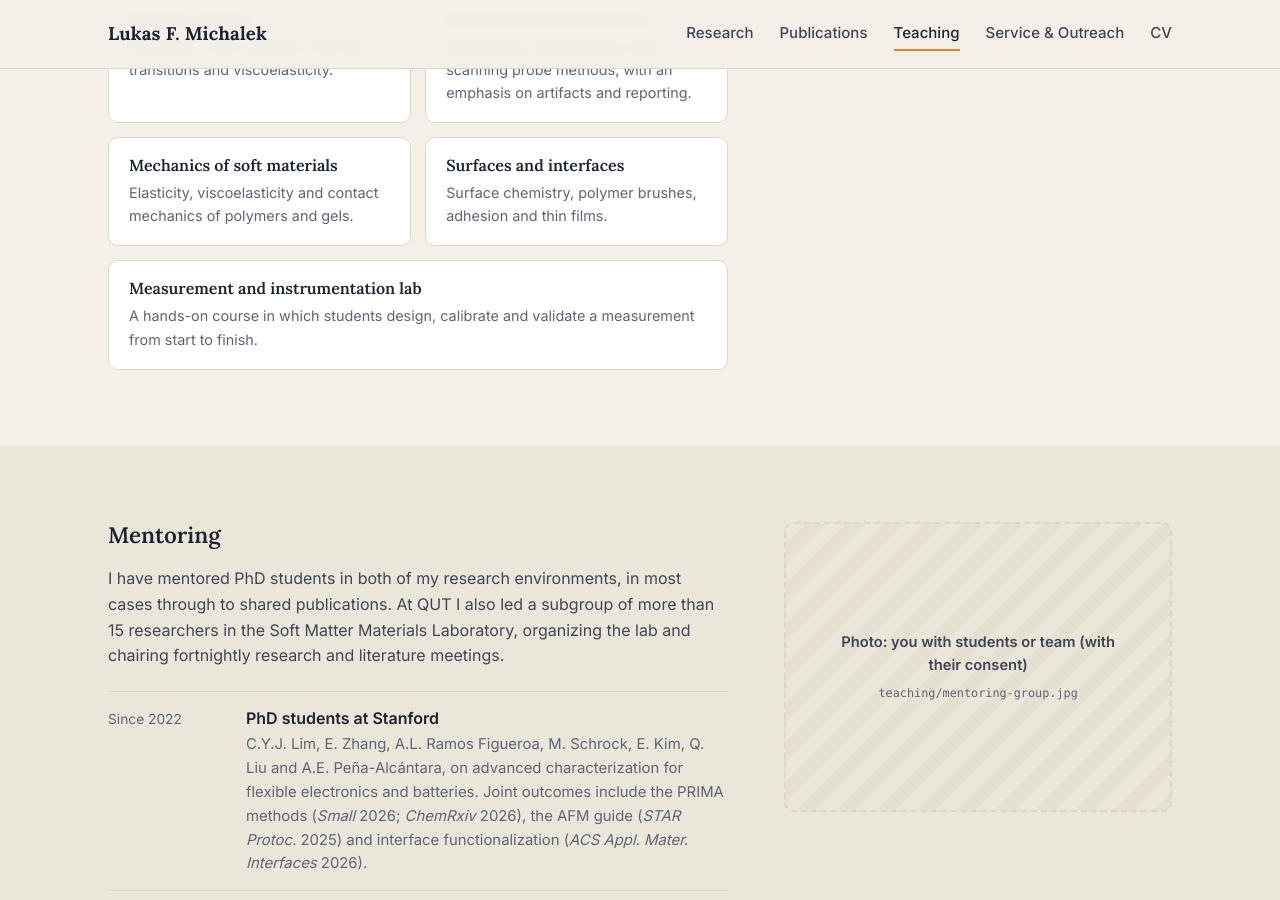
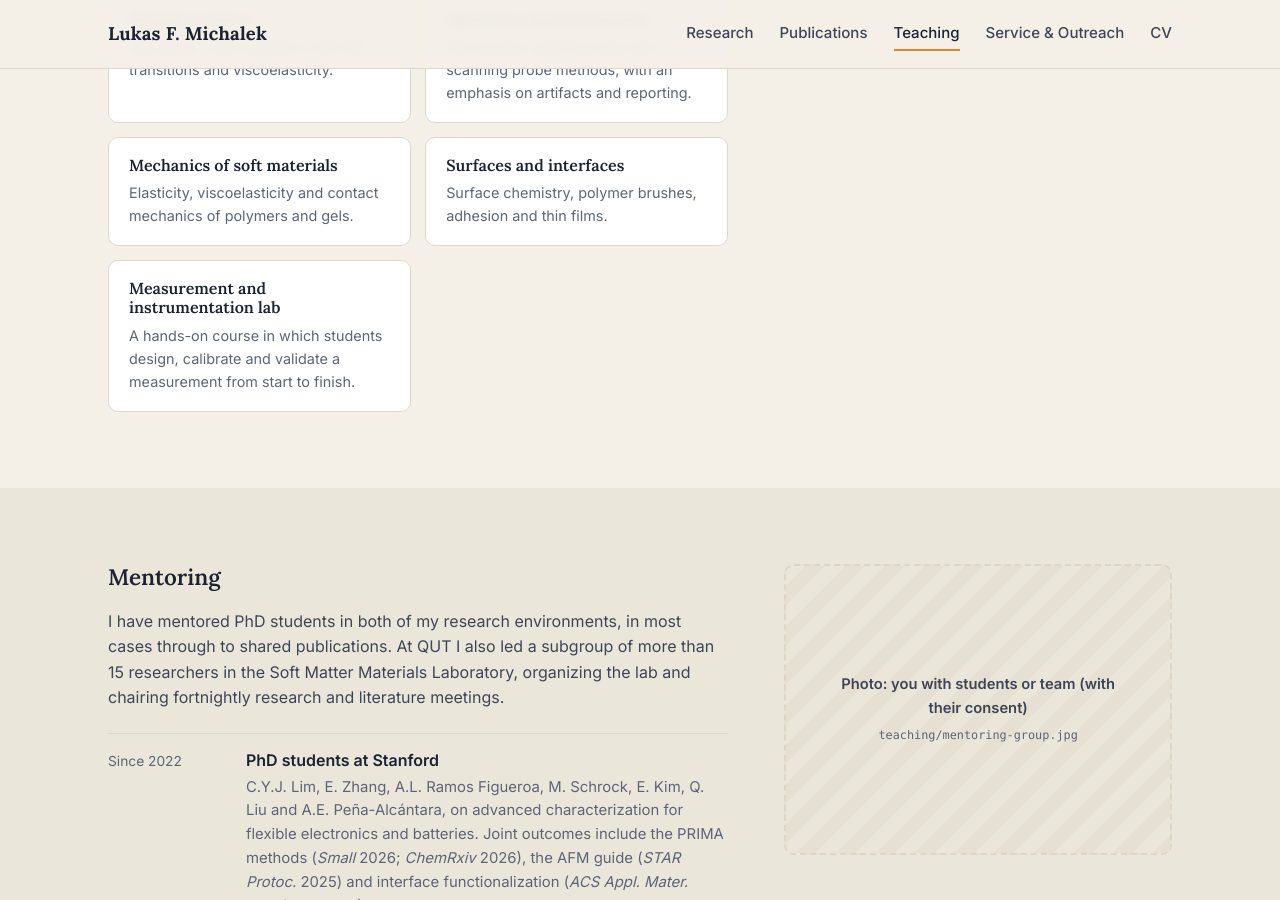
Before and after one commit to lukasfmichalek/lukasfmichalek.github.io, a Jekyll site: the page built from _pages/teaching.html, in a window 1280 px wide and 900 px high, scrolled down 1292 px. Built offline with Jekyll 4.4.1, drawn with Linux system fonts in a browser that asks for light colours.

Commit message:
Teaching: keep course cards in a regular two-column grid
Co-Authored-By: Claude Opus 5.5 <noreply@anthropic.com>
Claude-Session: https://claude.ai/code/session_0136zj4jKtgNxJjh87NTvgg8

```diff
--- a/_pages/teaching.html
+++ b/_pages/teaching.html
@@ -40,7 +40,7 @@ description: "Teaching, training and mentoring by Lukas F. Michalek."
           <div class="course"><h3>Materials characterization</h3><p>Microscopy, spectroscopy and scanning probe methods, with an emphasis on artifacts and reporting.</p></div>
           <div class="course"><h3>Mechanics of soft materials</h3><p>Elasticity, viscoelasticity and contact mechanics of polymers and gels.</p></div>
           <div class="course"><h3>Surfaces and interfaces</h3><p>Surface chemistry, polymer brushes, adhesion and thin films.</p></div>
-          <div class="course" style="grid-column: 1 / -1;"><h3>Measurement and instrumentation lab</h3><p>A hands-on course in which students design, calibrate and validate a measurement from start to finish.</p></div>
+          <div class="course"><h3>Measurement and instrumentation lab</h3><p>A hands-on course in which students design, calibrate and validate a measurement from start to finish.</p></div>
         </div>
       </div>
     </div>
```
